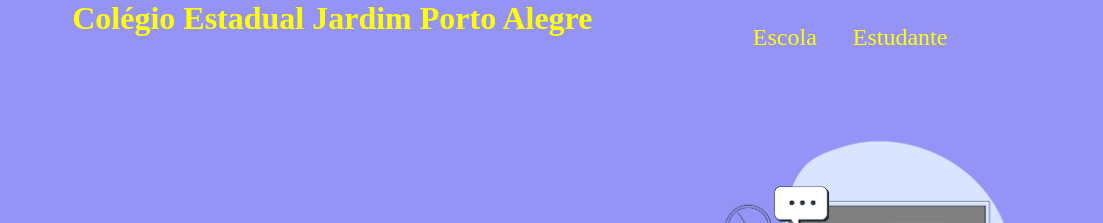
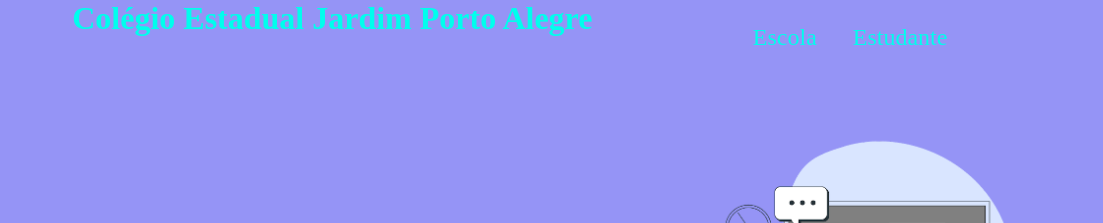
Before and after one commit to estefanio07/site-escola2, a plain HTML site: page index.html in a window 1280 px wide. Shown: the top 223 px of the page, 0-1103 px from the left. Drawn offline with Linux system fonts and the light colour scheme.

Commit message:
estefanio.lindo

```diff
--- a/style.css
+++ b/style.css
@@ -4,7 +4,7 @@
 
 }
 #cabecalho{
-    color: yellow;
+    color:rgb(0, 254, 237);
     text-align: center;
     display: flex;
     justify-content: space-around;
```
Also changed, not shown: index.html (+2 -0 lines).
